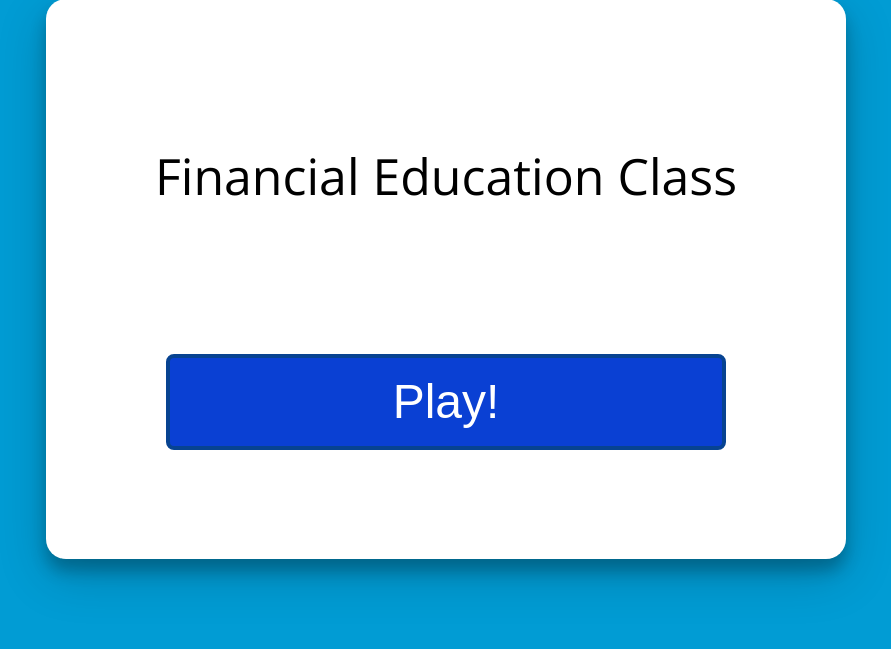
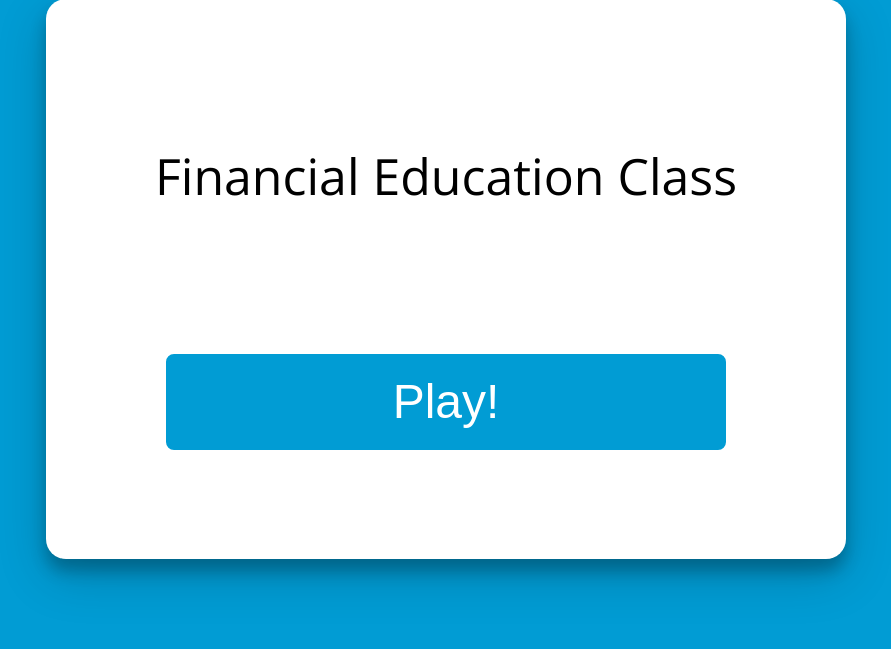
Before and after one commit to bluehenraj/FinancialLoanCalculatorAFS, a Flask app: page /quiz in a window 1280 px wide. Shown: the part 407-1056 px from the top of the page, without its empty margins (194-1085 px from the left). Run offline with Flask 2, Linux system fonts and the light colour scheme; some libraries are stand-ins or nearby versions.

Commit message:
styling stuff

```diff
--- a/static/css/App.css
+++ b/static/css/App.css
@@ -5,7 +5,7 @@
 .playButton {
 	width: 35rem;
 	height: 6rem;
-	background-color: rgb(10, 64, 211);
+	background-color:#019cd4;
 	border: none;
 	color: white;
 	padding: 15px 32px;
@@ -14,13 +14,13 @@
 	display: inline-block;
 	font-size: 25px;
 	transition-duration: 0.4s;
-	border: 4px solid rgb(7, 67, 145);
+	border: 4px solid #019cd4;
 	border-radius: 8px;
   }
 
   .playButton:hover {
 	background-color: #019cd4;
-	border: 4px solid rgb(3, 59, 112);
+	border: 4px solid #019cd4;
 	box-shadow: 0 12px 16px 0 rgba(0,0,0,0.24), 0 17px 50px 0 rgba(0,0,0,0.19);
 	color: #fff;
   }
@@ -76,7 +76,7 @@
 }
 
 .App-link {
-  color: #61dafb;
+  color: #019cd4;
 }
 
 @keyframes App-logo-spin {
```
